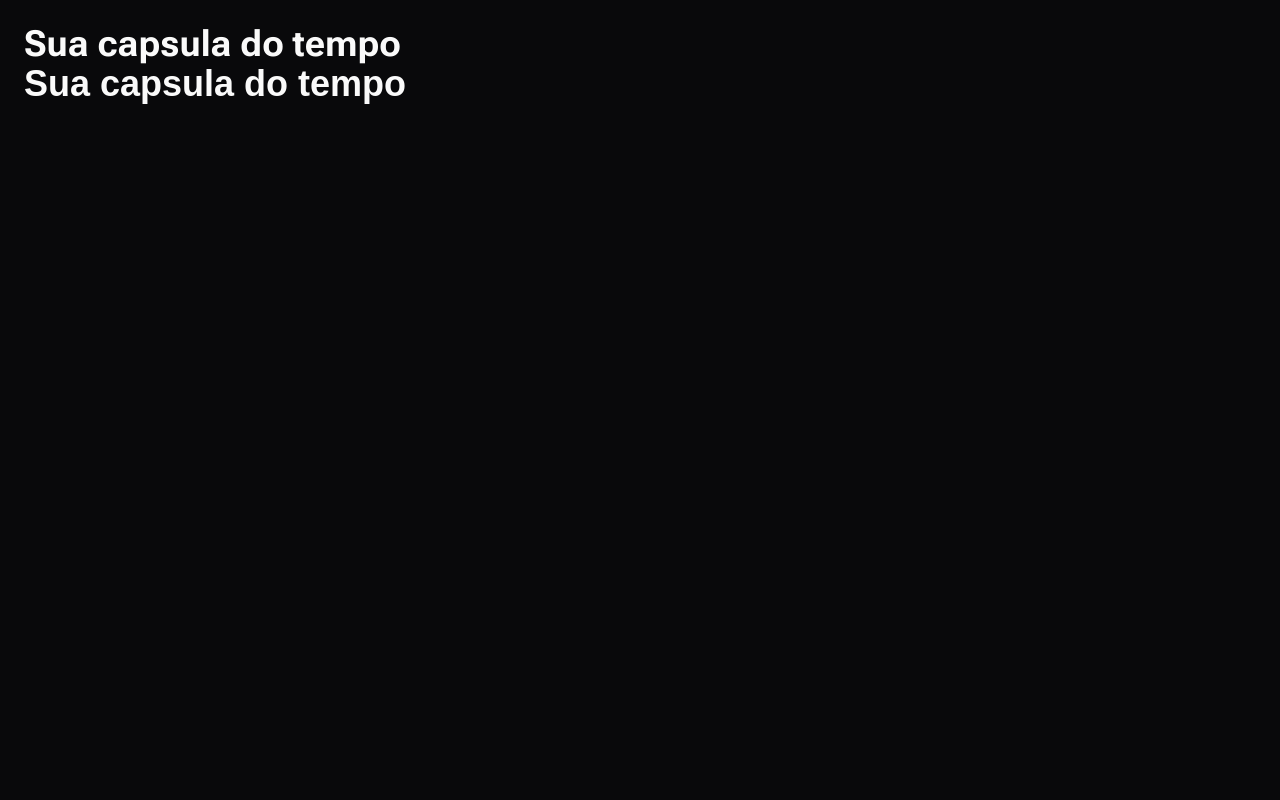
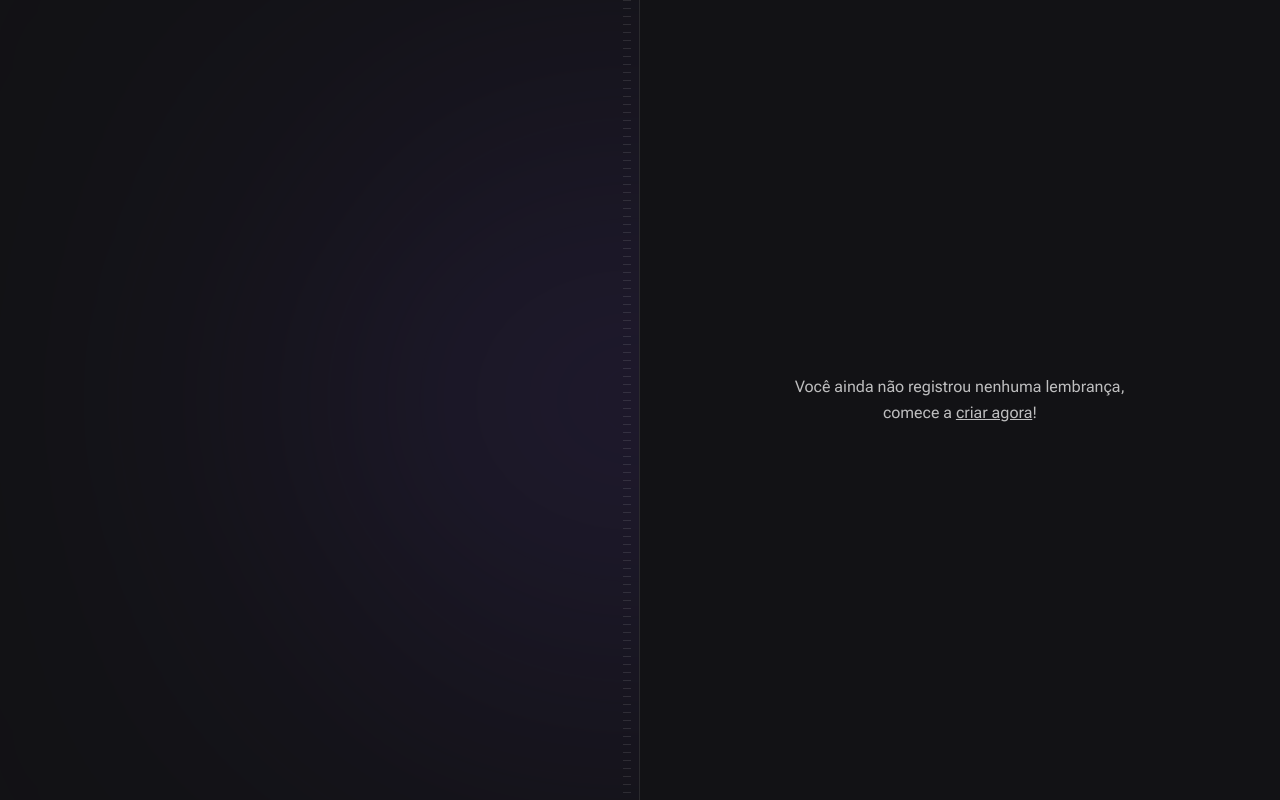
Before and after one commit to wylkerd/NLW12-Spacetime-Explorer-Nextjs, a Next.js app in the folder web/: page / in a window 1280 px wide. Built offline with nearby package versions, Linux system fonts and the light colour scheme; a web font is replaced by a local one.

Commit message:
web: Criado blur background e stripes

```diff
--- a/web/src/app/page.tsx
+++ b/web/src/app/page.tsx
@@ -1,9 +1,28 @@
 export default function Home() {
   return (
-    <div className="h-screen bg-zinc-950 p-6 text-zinc-50">
-      <h1 className="text-4xl font-bold">Sua capsula do tempo</h1>
-      <h1 className="font-alt text-4xl font-bold">Sua capsula do tempo</h1>
-    </div>
+    <main className="grid min-h-screen grid-cols-2">
+      {/* Left */}
+      <div className="relative flex flex-col items-start justify-between overflow-hidden border-r border-white/10 px-28 py-16">
+        {/* Blur */}
+        <div className="absolute right-0 top-1/2 h-[288px] w-[526px] -translate-y-1/2 translate-x-1/2 rounded-full bg-purple-700 opacity-50 blur-full" />
+
+        {/* Stripes */}
+        <div className="absolute bottom-0 right-2 top-0 w-2 bg-stripes" />
+      </div>
+
+      {/* Right */}
+      <div className="flex flex-col p-16">
+        <div className="flex flex-1 items-center justify-center">
+          <p className="w-[360px] text-center leading-relaxed">
+            Você ainda não registrou nenhuma lembrança, comece a{' '}
+            <a href="" className="underline hover:text-gray-50">
+              criar agora
+            </a>
+            !
+          </p>
+        </div>
+      </div>
+    </main>
   )
 }
 
--- a/web/tailwind.config.js
+++ b/web/tailwind.config.js
@@ -53,6 +53,19 @@
           900: '#025929',
         },
       },
+
+      backgroundImage: {
+        stripes:
+          'linear-gradient(to bottom, rgba(255, 255, 255, 0.1), rgba(255, 255, 255, 0.1) 12.5%, transparent 12.5%, transparent)',
+      },
+
+      backgroundSize: {
+        stripes: '100% 8px',
+      },
+
+      blur: {
+        full: '194px',
+      },
     },
   },
   plugins: [],
```
